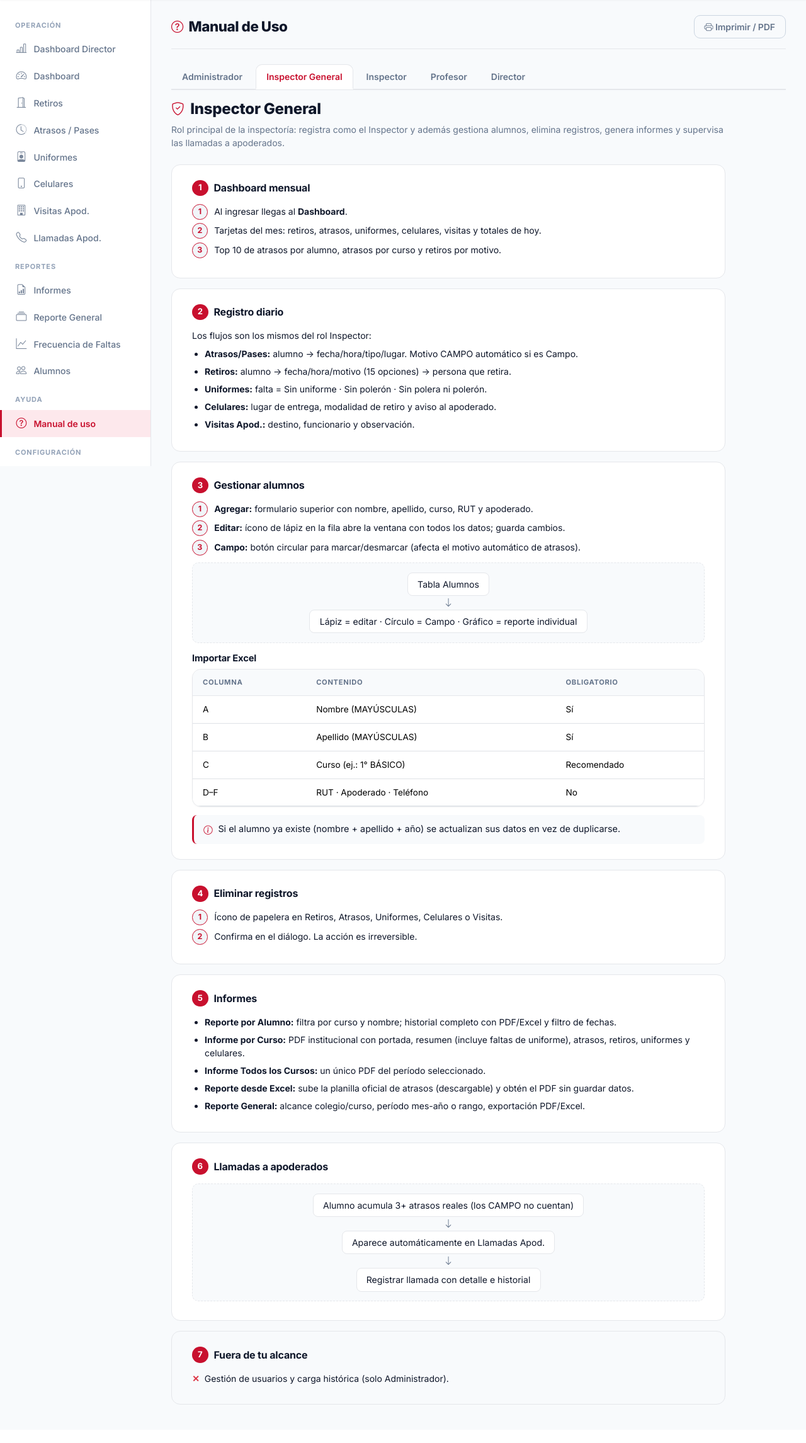
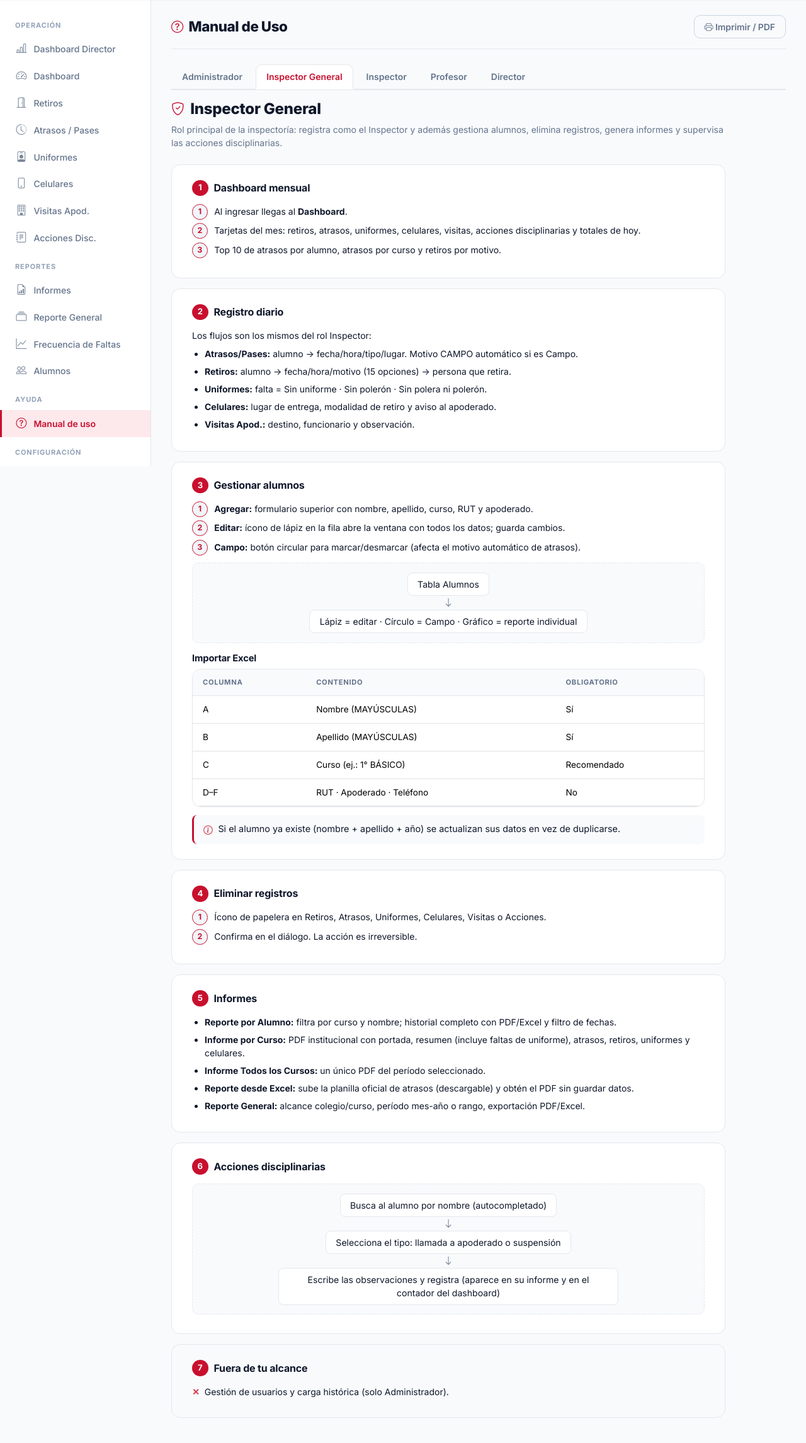
Before and after one commit to jagermeisterx/control-inspectoria-, a Django app: page /ayuda/ in a window 1280 px wide, after a click on "Inspector General". Shown: the part 60-2351 px from the top of the page at 63% size. Before the commit the page ends 2290 px from the top, so only its background shows below. Run offline with Django 5.2, Linux system fonts and the light colour scheme; the visitor is signed in with stand-in values (Sample User, id 1); data comes from the database, SQL or seed files in the repository.

Commit message:
feat: acciones disciplinarias (llamada a apoderado o suspensión) en registro, informes y dashboards

```diff
--- a/core/forms.py
+++ b/core/forms.py
@@ -3,7 +3,7 @@ from django.utils import timezone
 from django.contrib.auth.models import User, Group
 from django.contrib.auth.password_validation import validate_password
 
-from .models import Alumno, Retiro, Atraso, ControlUniforme, Celular, VisitaApoderado, LlamadaApoderado
+from .models import Alumno, Retiro, Atraso, ControlUniforme, Celular, VisitaApoderado, AccionDisciplinaria
 from .roles import GRUPOS
 
 
@@ -150,15 +150,18 @@ class ImportAlumnosForm(forms.Form):
     )
 
 
-class LlamadaApoderadoForm(forms.ModelForm):
+class AccionDisciplinariaForm(forms.ModelForm):
+    alumno_texto = forms.CharField(
+        label="Alumno/a",
+        widget=forms.TextInput(attrs={"class": "form-control ac-input", "placeholder": "Escribir nombre...", "autocomplete": "off"}),
+    )
+
     class Meta:
-        model = LlamadaApoderado
-        fields = ["detalle"]
+        model = AccionDisciplinaria
+        fields = ["tipo", "observaciones"]
         widgets = {
-            "detalle": forms.Textarea(attrs={"class": "form-control", "rows": 2, "placeholder": "Ej: Se deja constancia, se amonesta, se suspende..."}),
-        }
-        labels = {
-            "detalle": "Detalle de la llamada",
+            "tipo": forms.Select(attrs={"class": "form-select"}),
+            "observaciones": forms.Textarea(attrs={"class": "form-control", "rows": 2, "placeholder": "Detalle de la acción registrada..."}),
         }
 
 
--- a/core/urls.py
+++ b/core/urls.py
@@ -10,7 +10,7 @@ urlpatterns = [
     path("uniformes/", views.uniformes, name="uniformes"),
     path("celulares/", views.celulares, name="celulares"),
     path("visitas/", views.visitas, name="visitas"),
-    path("llamadas/", views.llamadas, name="llamadas"),
+    path("acciones/", views.acciones_disciplinarias, name="acciones"),
     path("alumnos/", views.alumnos, name="alumnos"),
     path("alumnos/importar/", views.importar_alumnos, name="importar_alumnos"),
     path("alumnos/<int:pk>/editar/", views.editar_alumno, name="editar_alumno"),
--- a/core/views.py
+++ b/core/views.py
@@ -21,11 +21,11 @@ from reportlab.lib.units import mm
 from reportlab.platypus import SimpleDocTemplate, Table, TableStyle, Paragraph, Spacer
 from reportlab.lib.styles import getSampleStyleSheet
 
-from .models import Alumno, Retiro, Atraso, ControlUniforme, Celular, VisitaApoderado, LlamadaApoderado, ConfiguracionRegistro
+from .models import Alumno, Retiro, Atraso, ControlUniforme, Celular, VisitaApoderado, AccionDisciplinaria, ConfiguracionRegistro
 from .forms import (
     AlumnoForm, RetiroForm, AtrasoForm, ControlUniformeForm,
     CelularForm, VisitaApoderadoForm, ImportAlumnosForm,
-    LlamadaApoderadoForm,
+    AccionDisciplinariaForm,
     UsuarioForm, UsuarioCrearForm, UsuarioPasswordForm,
     RegistroForm,
 )
@@ -79,6 +79,7 @@ def dashboard(request):
     uniformes_mes = ControlUniforme.objects.filter(fecha__month=mes, fecha__year=anio).count()
     celulares_mes = Celular.objects.filter(fecha__month=mes, fecha__year=anio).count()
     visitas_mes = VisitaApoderado.objects.filter(fecha__month=mes, fecha__year=anio).count()
+    acciones_mes = AccionDisciplinaria.objects.filter(fecha__month=mes, fecha__year=anio).count()
 
     retiros_hoy = Retiro.objects.filter(fecha=hoy).count()
     atrasos_hoy = Atraso.objects.filter(fecha=hoy).count()
@@ -117,6 +118,7 @@ def dashboard(request):
         "uniformes_mes": uniformes_mes,
         "celulares_mes": celulares_mes,
         "visitas_mes": visitas_mes,
+        "acciones_mes": acciones_mes,
         "retiros_hoy": retiros_hoy,
         "atrasos_hoy": atrasos_hoy,
         "top_atrasos": top_atrasos,
@@ -245,6 +247,7 @@ def eliminar_registro(request, modelo, pk):
         "uniforme": ControlUniforme,
         "celular": Celular,
         "visita": VisitaApoderado,
+        "accion": AccionDisciplinaria,
     }
     redir = {
         "retiro": "retiros",
@@ -252,6 +255,7 @@ def eliminar_registro(request, modelo, pk):
         "uniforme": "uniformes",
         "celular": "celulares",
         "visita": "visitas",
+        "accion": "acciones",
     }
     model = modelos.get(modelo)
     if not model:
@@ -400,6 +404,7 @@ def reporte_alumno(request, pk):
     atrs = Atraso.objects.filter(alumno=alumno)
     unifs = ControlUniforme.objects.filter(alumno=alumno)
     cels = Celular.objects.filter(alumno=alumno)
+    accs = AccionDisciplinaria.objects.filter(alumno=alumno)
 
     fecha_desde = request.GET.get("fecha_desde", "")
     fecha_hasta = request.GET.get("fecha_hasta", "")
@@ -408,11 +413,13 @@ def reporte_alumno(request, pk):
         atrs = atrs.filter(fecha__gte=fecha_desde)
         unifs = unifs.filter(fecha__gte=fecha_desde)
         cels = cels.filter(fecha__gte=fecha_desde)
+        accs = accs.filter(fecha__gte=fecha_desde)
     if fecha_hasta:
         retiros = retiros.filter(fecha__lte=fecha_hasta)
         atrs = atrs.filter(fecha__lte=fecha_hasta)
         unifs = unifs.filter(fecha__lte=fecha_hasta)
         cels = cels.filter(fecha__lte=fecha_hasta)
+        accs = accs.filter(fecha__lte=fecha_hasta)
 
     ctx = {
         "alumno": alumno,
@@ -420,10 +427,12 @@ def reporte_alumno(request, pk):
         "atrasos": atrs,
         "uniformes": unifs,
         "celulares": cels,
+        "acciones": accs,
         "total_retiros": retiros.count(),
         "total_atrasos": atrs.count(),
         "total_uniformes": unifs.count(),
         "total_celulares": cels.count(),
+        "total_acciones": accs.count(),
         "fecha_desde": fecha_desde,
         "fecha_hasta": fecha_hasta,
     }
@@ -798,6 +807,7 @@ def _metricas_mes(mes, anio):
         "uniformes": ControlUniforme.objects.filter(fecha__month=mes, fecha__year=anio).count(),
         "celulares": Celular.objects.filter(fecha__month=mes, fecha__year=anio).count(),
         "visitas": VisitaApoderado.objects.filter(fecha__month=mes, fecha__year=anio).count(),
+        "acciones": AccionDisciplinaria.objects.filter(fecha__month=mes, fecha__year=anio).count(),
     }
 
 
@@ -822,7 +832,7 @@ def dashboard_director(request):
     for clave, label in [
         ("retiros", "Retiros"), ("atrasos", "Atrasos"),
         ("uniformes", "Uniformes"), ("celulares", "Celulares"),
-        ("visitas", "Visitas"),
+        ("visitas", "Visitas"), ("acciones", "Acciones"),
     ]:
         a, b = actual[clave], anterior[clave]
         delta = a - b
@@ -893,45 +903,13 @@ def dashboard_director(request):
     return render(request, "core/dashboard_director.html", ctx)
 
 
-# ── Llamadas a Apoderados (alumnos con 3+ atrasos, excluyendo Campo) ──
+# ── Acciones disciplinarias (llamada a apoderado / suspensión) ──
 @rol_requerido(INSPECTOR_GENERAL, DIRECTOR)
-def llamadas(request):
-    form_llamada = LlamadaApoderadoForm()
-
-    alumnos_queryset = (
-        Alumno.objects.filter(activo=True)
-        .annotate(
-            atrasos_reales=Count("atrasos", filter=~Q(atrasos__motivo="CAMPO"))
-        )
-        .filter(atrasos_reales__gte=3)
-        .order_by("-atrasos_reales", "apellido", "nombre")
+def acciones_disciplinarias(request):
+    return _list_create(
+        request, AccionDisciplinaria, AccionDisciplinariaForm,
+        "core/acciones_disciplinarias.html",
     )
-
-    alumnos_data = []
-    for al in alumnos_queryset:
-        llamadas_hist = al.llamadas.all()[:10]
-        alumnos_data.append({
-            "alumno": al,
-            "total_atrasos": al.atrasos_reales,
-            "llamadas": llamadas_hist,
-        })
-
-    if request.method == "POST" and "registrar_llamada" in request.POST:
-        alumno_id = request.POST.get("alumno_id")
-        alumno = get_object_or_404(Alumno, pk=alumno_id)
-        form_llamada = LlamadaApoderadoForm(request.POST)
-        if form_llamada.is_valid():
-            llamada = form_llamada.save(commit=False)
-            llamada.alumno = alumno
-            llamada.registrado_por = request.user
-            llamada.save()
-            messages.success(request, f"Llamada registrada para {alumno.nombre_completo}.")
-            return redirect("llamadas")
-
-    return render(request, "core/llamadas.html", {
-        "alumnos_data": alumnos_data,
-        "form_llamada": form_llamada,
-    })
 
 
 # ── Gestión de usuarios (solo administrador) ──
@@ -1097,6 +1075,13 @@ def exportar_excel_alumno(request, pk):
     ws4.append(["Fecha", "Lugar", "Retiro", "Aviso apoderado"])
     for c in Celular.objects.filter(alumno=alumno):
         ws4.append([c.fecha, c.lugar_entregado, c.retiro, "Sí" if c.aviso_apoderado else "No"])
+
+    # Acciones disciplinarias
+    ws5 = wb.create_sheet("Acciones")
+    ws5.append(["Fecha", "Hora", "Tipo", "Observaciones", "Registrado por"])
+    for a in AccionDisciplinaria.objects.filter(alumno=alumno):
+        ws5.append([a.fecha, a.hora.strftime("%H:%M"), a.get_tipo_display(),
+                    a.observaciones, str(a.registrado_por or "")])
 
     buf = io.BytesIO()
     wb.save(buf)
--- a/static/css/style.css
+++ b/static/css/style.css
@@ -546,6 +546,8 @@ a:hover { color: var(--primary-dark); }
 .badge-llegada { background: var(--warning); color: #fff; }
 .badge-recreo { background: var(--danger); color: #fff; }
 .badge-almuerzo { background: var(--info); color: #fff; }
+.badge-llamada { background: var(--info); color: #fff; }
+.badge-suspension { background: var(--danger); color: #fff; }
 
 .badge-curso-sm {
   font-size: 0.7rem;
--- a/templates/core/ayuda_director.html
+++ b/templates/core/ayuda_director.html
@@ -1,12 +1,12 @@
 <section class="man-doc">
     <h2 class="man-title"><i class="bi bi-briefcase"></i> Director</h2>
-    <p class="man-intro">Rol de supervisión: dashboard comparativo mensual, seguimiento de llamadas a apoderados y todos los informes del establecimiento.</p>
+    <p class="man-intro">Rol de supervisión: dashboard comparativo mensual, seguimiento de acciones disciplinarias y todos los informes del establecimiento.</p>
 
     <div class="man-card">
         <h3 class="man-h3">Dashboard Director</h3>
         <ol class="man-steps">
             <li>Al ingresar llegas al dashboard; selecciona <strong>mes y año</strong> (historial de 12 meses).</li>
-            <li>Cada indicador (Retiros, Atrasos, Uniformes, Celulares, Visitas) se compara con el mes anterior: total actual, anterior y variación %.</li>
+            <li>Cada indicador (Retiros, Atrasos, Uniformes, Celulares, Visitas, Acciones) se compara con el mes anterior: total actual, anterior y variación %.</li>
             <li>Más abajo: atrasos por curso, top 10 alumnos con más atrasos y retiros por motivo.</li>
             <li>La serie de 6 meses muestra la evolución de cada indicador.</li>
         </ol>
@@ -15,23 +15,23 @@
             <i class="bi bi-arrow-down man-arrow"></i>
             <div class="man-node">Comparación vs mes anterior + rankings</div>
             <i class="bi bi-arrow-down man-arrow"></i>
-            <div class="man-node">Decisiones: llamadas a apoderados, refuerzos por curso</div>
+            <div class="man-node">Decisiones: acciones disciplinarias, refuerzos por curso</div>
         </div>
     </div>
 
     <div class="man-card">
-        <h3 class="man-h3">Llamadas a apoderados</h3>
+        <h3 class="man-h3">Acciones disciplinarias</h3>
         <div class="man-diagram">
-            <div class="man-node">El alumno acumula 3+ atrasos reales (los CAMPO no cuentan)</div>
+            <div class="man-node">Busca al alumno por nombre (autocompletado)</div>
             <i class="bi bi-arrow-down man-arrow"></i>
-            <div class="man-node">Aparece automáticamente en Llamadas Apod., ordenado de mayor a menor</div>
+            <div class="man-node">Selecciona el tipo: llamada a apoderado o suspensión</div>
             <i class="bi bi-arrow-down man-arrow"></i>
-            <div class="man-node">Registrar llamada → queda en el historial (últimas 10)</div>
+            <div class="man-node">Escribe las observaciones y registra → queda en su informe y en el contador del dashboard</div>
         </div>
         <ol class="man-steps">
-            <li>Ve a <strong>Llamadas Apod.</strong></li>
-            <li>Pulsa <strong>Registrar llamada</strong> en la tarjeta del alumno.</li>
-            <li>Escribe el detalle (constancia, amonestación, suspensión…) y guarda.</li>
+            <li>Ve a <strong>Acciones Disc.</strong></li>
+            <li>Busca al alumno, elige el <strong>tipo de acción</strong> y escribe las observaciones.</li>
+            <li>Guarda; la acción aparece en el listado, en el informe del alumno y en el contador mensual.</li>
         </ol>
     </div>
 
--- a/templates/core/ayuda_inspector.html
+++ b/templates/core/ayuda_inspector.html
@@ -30,7 +30,7 @@
         </div>
         <div class="man-note">
             <i class="bi bi-info-circle"></i>
-            Si el alumno está marcado como <strong>Campo</strong>, el motivo se guarda solo como CAMPO y no cuenta para las llamadas a apoderados.
+            Si el alumno está marcado como <strong>Campo</strong>, el motivo se guarda solo como CAMPO y se excluye de la <strong>Frecuencia de Faltas</strong> (las acciones disciplinarias se registran aparte en <strong>Acciones Disc.</strong>).
         </div>
     </div>
 
--- a/templates/core/ayuda_inspector_general.html
+++ b/templates/core/ayuda_inspector_general.html
@@ -1,12 +1,12 @@
 <section class="man-doc">
     <h2 class="man-title"><i class="bi bi-shield-check"></i> Inspector General</h2>
-    <p class="man-intro">Rol principal de la inspectoría: registra como el Inspector y además gestiona alumnos, elimina registros, genera informes y supervisa las llamadas a apoderados.</p>
+    <p class="man-intro">Rol principal de la inspectoría: registra como el Inspector y además gestiona alumnos, elimina registros, genera informes y supervisa las acciones disciplinarias.</p>
 
     <div class="man-card">
         <h3 class="man-h3">Dashboard mensual</h3>
         <ol class="man-steps">
             <li>Al ingresar llegas al <strong>Dashboard</strong>.</li>
-            <li>Tarjetas del mes: retiros, atrasos, uniformes, celulares, visitas y totales de hoy.</li>
+            <li>Tarjetas del mes: retiros, atrasos, uniformes, celulares, visitas, acciones disciplinarias y totales de hoy.</li>
             <li>Top 10 de atrasos por alumno, atrasos por curso y retiros por motivo.</li>
         </ol>
     </div>
@@ -53,7 +53,7 @@
     <div class="man-card">
         <h3 class="man-h3">Eliminar registros</h3>
         <ol class="man-steps">
-            <li>Ícono de papelera en Retiros, Atrasos, Uniformes, Celulares o Visitas.</li>
+            <li>Ícono de papelera en Retiros, Atrasos, Uniformes, Celulares, Visitas o Acciones.</li>
             <li>Confirma en el diálogo. La acción es irreversible.</li>
         </ol>
     </div>
@@ -70,13 +70,13 @@
     </div>
 
     <div class="man-card">
-        <h3 class="man-h3">Llamadas a apoderados</h3>
+        <h3 class="man-h3">Acciones disciplinarias</h3>
         <div class="man-diagram">
-            <div class="man-node">Alumno acumula 3+ atrasos reales (los CAMPO no cuentan)</div>
+            <div class="man-node">Busca al alumno por nombre (autocompletado)</div>
             <i class="bi bi-arrow-down man-arrow"></i>
-            <div class="man-node">Aparece automáticamente en Llamadas Apod.</div>
+            <div class="man-node">Selecciona el tipo: llamada a apoderado o suspensión</div>
             <i class="bi bi-arrow-down man-arrow"></i>
-            <div class="man-node">Registrar llamada con detalle e historial</div>
+            <div class="man-node">Escribe las observaciones y registra (aparece en su informe y en el contador del dashboard)</div>
         </div>
     </div>
 
--- a/templates/core/base.html
+++ b/templates/core/base.html
@@ -79,8 +79,8 @@
                 </a>
                 {% endif %}
                 {% if user|tiene_rol:'inspector_general,director' %}
-                <a class="nav-link {% if request.resolver_match.url_name == 'llamadas' %}active{% endif %}" href="{% url 'llamadas' %}">
-                    <i class="bi bi-telephone"></i> Llamadas Apod.
+                <a class="nav-link {% if request.resolver_match.url_name == 'acciones' %}active{% endif %}" href="{% url 'acciones' %}">
+                    <i class="bi bi-journal-text"></i> Acciones Disc.
                 </a>
                 {% endif %}
             </nav>
```
Also changed, not shown: core/admin.py (+8 -1 lines), core/dedup.py (+30 -10 lines), core/models.py (+11 -6 lines), core/pdf_generator.py (+22 -2 lines), templates/core/acciones_disciplinarias.html (added, +106 -0 lines), templates/core/dashboard.html (+20 -7 lines), templates/core/dashboard_director.html (+13 -0 lines), templates/core/llamadas.html (deleted, +0 -88 lines), templates/core/reporte_alumno.html (+27 -4 lines), core/migrations/0008_acciones_disciplinarias.py (added).
